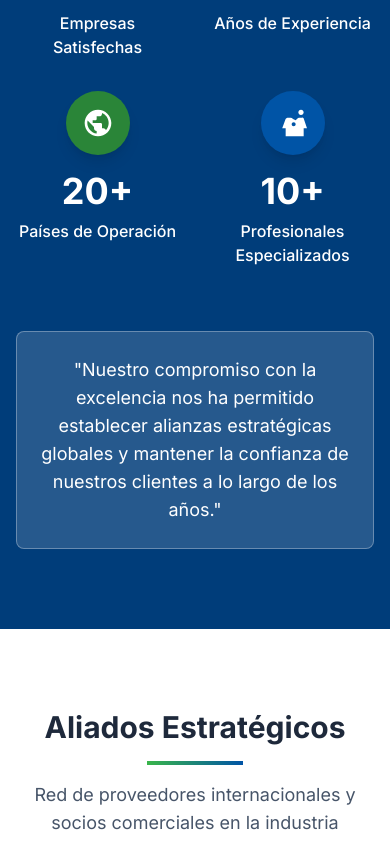
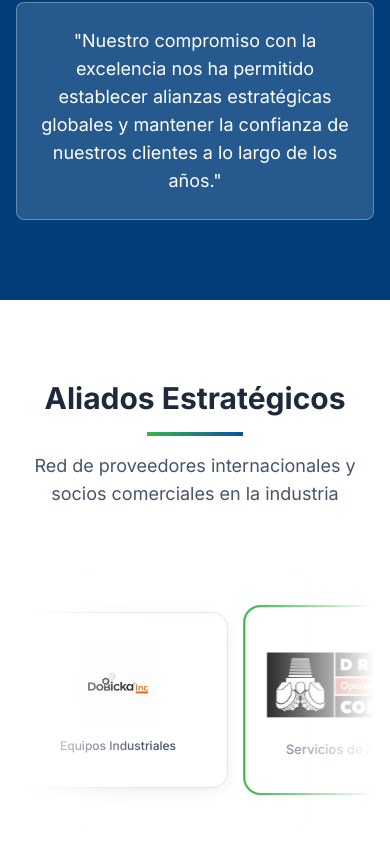
Before and after one commit to blimogestiones-bit/all-supplies-v100-final, a Next.js app: page / in a window 390 px wide. Shown: the part 3365-4224 px from the top of the page. Built offline with nearby package versions, Linux system fonts and the light colour scheme.

Commit message:
feat: add AlliesCarousel and update homepage services
Remove "Servicios Financieros" and update ally categories; add 3D carousel.

```diff
--- a/app/page.tsx
+++ b/app/page.tsx
@@ -5,6 +5,7 @@ import { AnimatedSection } from "@/components/animated-section"
 import { TouchOptimizedCard } from "@/components/touch-optimized-card"
 import { ProductCarousel } from "@/components/product-carousel"
 import { ContactForm } from "@/components/contact-form"
+import { AlliesCarousel } from "@/components/allies-carousel"
 import { MetricsSection } from "@/components/metrics-section"
 import { SmoothScrollNav } from "@/components/smooth-scroll-nav"
 import { Button } from "@/components/ui/button"
@@ -29,11 +30,6 @@ const SettingsIcon = () => (
   </svg>
 )
 
-const CreditCardIcon = () => (
-  <svg className="h-8 w-8 text-white" fill="currentColor" viewBox="0 0 24 24">
-    <path d="M20 4H4c-1.11 0-1.99.89-1.99 2L2 18c0 1.11.89 2 2 2h16c1.11 0 2-.89 2-2V6c0-1.11-.89-2-2-2zm0 14H4v-6h16v6zm0-10H4V6h16v2z" />
-  </svg>
-)
 
 const MailIcon = () => (
   <svg className="h-6 w-6" fill="currentColor" viewBox="0 0 24 24">
@@ -154,15 +150,6 @@ export default function AllSuppliesWebsite() {
       borderColor: "border-t-brand-blue-dark",
       href: "/servicios/procura-internacional",
       buttonColor: "bg-brand-blue-dark hover:bg-brand-blue",
-    },
-    {
-      title: "Servicios Financieros Internacionales",
-      description: "Soluciones financieras especializadas para mercados",
-      icon: <CreditCardIcon />,
-      color: "bg-brand-green-dark",
-      borderColor: "border-t-brand-green-dark",
-      href: "/servicios/servicios-financieros",
-      buttonColor: "bg-brand-green-dark hover:bg-brand-green",
     },
   ]
 
@@ -338,45 +325,7 @@ export default function AllSuppliesWebsite() {
             </div>
           </AnimatedSection>
 
-          <div className="grid grid-cols-1 md:grid-cols-2 lg:grid-cols-3 gap-8">
-            {[
-              { name: "Amvac Valves", category: "Valvulas Industriales", logo: "/allies/amvac-valves.jpg" },
-              { name: "Dobicka Inc", category: "Equipos Industriales", logo: "/allies/dobicka-inc.jpg" },
-              { name: "Drilling Operations & Engineering Consulting", category: "Servicios de Perforacion", logo: "/allies/drilling-consulting.jpg" },
-              { name: "IEC", category: "Soluciones Energeticas", logo: "/allies/iec.png" },
-              { name: "SEI Electric LLC", category: "Servicios Electricos", logo: "/allies/sei-electric.jpg" },
-              { name: "Banesco", category: "Servicios Financieros", logo: "/allies/banesco.png" },
-              { name: "MStar Technologie", category: "Tecnologia Industrial", logo: "/allies/mstar-technologie.png" },
-              { name: "TradeXAuto", category: "Comercio Internacional", logo: "/allies/tradexauto.png" },
-              { name: "J&R Oleo Suministros Industriales", category: "Suministros Industriales", logo: "/allies/jr-oleo.png" },
-              { name: "Globex Re", category: "Soluciones Quimicas", logo: "/allies/globex-re.png" }
-            ].map((ally, idx) => (
-              <AnimatedSection
-                key={idx}
-                animation="scale-up"
-                delay={100 + idx * 75}
-                triggerOnce={false}
-              >
-                <div className="bg-white border-2 border-slate-200 rounded-lg p-6 text-center hover:border-brand-green hover:shadow-lg hover:scale-105 transition-all duration-300">
-                  <div className="h-24 flex items-center justify-center mb-4">
-                    <img
-                      src={ally.logo}
-                      alt={ally.name}
-                      className="max-h-full max-w-full object-contain"
-                      onError={(e) => {
-                        e.currentTarget.style.display = "none"
-                        if (e.currentTarget.parentElement) {
-                          e.currentTarget.parentElement.innerHTML = `<span class="text-3xl font-bold text-brand-blue-dark">${ally.name}</span>`
-                        }
-                      }}
-                    />
-                  </div>
-                  <h3 className="font-bold text-lg text-brand-blue-dark mb-1">{ally.name}</h3>
-                  <p className="text-text-secondary text-sm">{ally.category}</p>
-                </div>
-              </AnimatedSection>
-            ))}
-          </div>
+          <AlliesCarousel />
         </div>
       </section>
 
--- /dev/null
+++ b/components/allies-carousel.tsx
@@ -0,0 +1,136 @@
+"use client"
+
+import { useEffect, useRef, useState } from "react"
+
+const allies = [
+  { name: "Amvac Valves", category: "Valvulas Industriales", logo: "/allies/amvac-valves.jpg" },
+  { name: "Dobicka Inc", category: "Equipos Industriales", logo: "/allies/dobicka-inc.jpg" },
+  { name: "Drilling Operations & Engineering Consulting", category: "Servicios de Perforacion", logo: "/allies/drilling-consulting.jpg" },
+  { name: "Invercapital Casa de Bolsa", category: "Casa de Bolsa", logo: "/allies/iec.png" },
+  { name: "SEI Electric LLC", category: "Servicios Electricos", logo: "/allies/sei-electric.jpg" },
+  { name: "Banesco", category: "Servicios Financieros", logo: "/allies/banesco.png" },
+  { name: "MStar Technologie", category: "Tecnologia Industrial", logo: "/allies/mstar-technologie.png" },
+  { name: "TradeXAuto", category: "Comercio Internacional", logo: "/allies/tradexauto.png" },
+  { name: "J&R Oleo Suministros Industriales", category: "Suministros Industriales", logo: "/allies/jr-oleo.png" },
+  { name: "Globex Re", category: "Reaseguradoras", logo: "/allies/globex-re.png" },
+]
+
+// Duplicate for seamless infinite loop
+const alliesLoop = [...allies, ...allies, ...allies]
+
+const CARD_WIDTH = 220
+const CARD_GAP = 24
+const STEP = CARD_WIDTH + CARD_GAP
+const TOTAL_WIDTH = allies.length * STEP
+const AUTO_SPEED = 0.6 // px per frame
+
+export function AlliesCarousel() {
+  const trackRef = useRef<HTMLDivElement>(null)
+  const offsetRef = useRef(0)
+  const rafRef = useRef<number | null>(null)
+  const pausedRef = useRef(false)
+  const [activeIdx, setActiveIdx] = useState(Math.floor(allies.length / 2))
+
+  useEffect(() => {
+    // Start in the middle set so we can loop both directions
+    offsetRef.current = TOTAL_WIDTH
+
+    const animate = () => {
+      if (!pausedRef.current) {
+        offsetRef.current += AUTO_SPEED
+        if (offsetRef.current >= TOTAL_WIDTH * 2) {
+          offsetRef.current -= TOTAL_WIDTH
+        }
+        if (trackRef.current) {
+          trackRef.current.style.transform = `translateX(-${offsetRef.current}px)`
+        }
+
+        // Determine center card
+        const center = offsetRef.current + (typeof window !== "undefined" ? window.innerWidth / 2 : 700)
+        const idx = Math.round(center / STEP) % allies.length
+        setActiveIdx((idx + allies.length) % allies.length)
+      }
+      rafRef.current = requestAnimationFrame(animate)
+    }
+
+    rafRef.current = requestAnimationFrame(animate)
+    return () => {
+      if (rafRef.current !== null) cancelAnimationFrame(rafRef.current)
+    }
+  }, [])
+
+  return (
+    <div
+      className="relative overflow-hidden py-10"
+      style={{ perspective: "1200px" }}
+      onMouseEnter={() => { pausedRef.current = true }}
+      onMouseLeave={() => { pausedRef.current = false }}
+    >
+      {/* Fade edges */}
+      <div className="pointer-events-none absolute inset-y-0 left-0 w-32 z-10"
+        style={{ background: "linear-gradient(to right, white, transparent)" }} />
+      <div className="pointer-events-none absolute inset-y-0 right-0 w-32 z-10"
+        style={{ background: "linear-gradient(to left, white, transparent)" }} />
+
+      <div
+        ref={trackRef}
+        className="flex"
+        style={{
+          gap: `${CARD_GAP}px`,
+          width: `${alliesLoop.length * STEP}px`,
+          willChange: "transform",
+        }}
+      >
+        {alliesLoop.map((ally, i) => {
+          const loopIdx = i % allies.length
+          const isActive = loopIdx === activeIdx && Math.floor(i / allies.length) === 1
+
+          return (
+            <div
+              key={i}
+              style={{
+                width: `${CARD_WIDTH}px`,
+                flexShrink: 0,
+                transition: "transform 0.3s ease, box-shadow 0.3s ease",
+                transform: isActive
+                  ? "translateZ(40px) scale(1.08)"
+                  : "translateZ(0px) scale(1)",
+                transformStyle: "preserve-3d",
+              }}
+            >
+              <div
+                className={`
+                  h-44 bg-white rounded-2xl flex flex-col items-center justify-center p-5 select-none
+                  ${isActive
+                    ? "border-2 border-brand-green shadow-2xl"
+                    : "border border-slate-200 shadow-md"}
+                `}
+                style={{
+                  boxShadow: isActive
+                    ? "0 20px 60px -10px rgba(0,0,0,0.22), 0 0 0 2px var(--color-brand-green)"
+                    : "0 4px 18px -4px rgba(0,0,0,0.10)",
+                }}
+              >
+                <div className="h-20 w-full flex items-center justify-center mb-3">
+                  <img
+                    src={ally.logo}
+                    alt={ally.name}
+                    className="max-h-full max-w-full object-contain"
+                    draggable={false}
+                    onError={(e) => {
+                      e.currentTarget.style.display = "none"
+                      if (e.currentTarget.parentElement) {
+                        e.currentTarget.parentElement.innerHTML = `<span class="text-lg font-bold text-brand-blue-dark text-center leading-tight">${ally.name}</span>`
+                      }
+                    }}
+                  />
+                </div>
+                <p className="text-xs font-medium text-text-secondary text-center leading-snug">{ally.category}</p>
+              </div>
+            </div>
+          )
+        })}
+      </div>
+    </div>
+  )
+}
```
